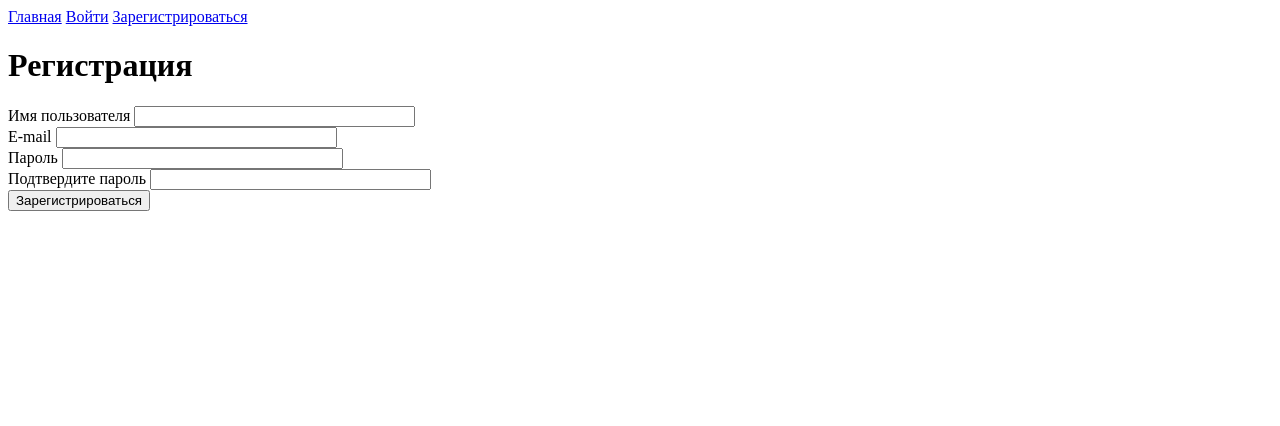
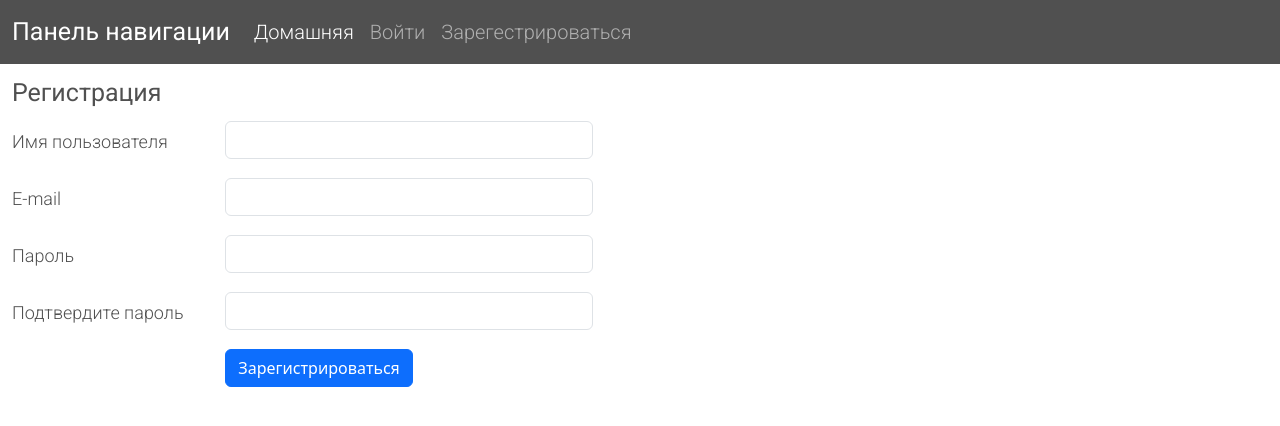
Before and after one commit to RealVegas/Flask_db, a Flask app: page /register in a window 1280 px wide. Shown: the top 426 px of the page. Run offline with Flask 3, Linux system fonts and the light colour scheme.

Commit message:
Все переделал. Все готово

```diff
--- a/app/forms.py
+++ b/app/forms.py
@@ -22,6 +22,15 @@ class RegistrationForm(FlaskForm):
             raise ValidationError('Такая эл. почта уже используется')
 
 
+class UpdateForm(FlaskForm):
+    username = StringField('Изменить имя пользователя', validators=[DataRequired(), Length(min=2, max=35)])
+    email = StringField('Изменить E-mail', validators=[DataRequired(), Email()])
+    password = PasswordField('Введите новый пароль', validators=[DataRequired()])
+    confirm_password = PasswordField('Подтвердите новый пароль', validators=[DataRequired(), EqualTo('password')])
+    submit = SubmitField('Сохранить изменения')
+    not_submit = SubmitField('Отменить изменения')
+
+
 class LoginForm(FlaskForm):
     email = StringField('E-mail', validators=[DataRequired(), Email()])
     password = PasswordField('Пароль', validators=[DataRequired()])
--- a/app/routes.py
+++ b/app/routes.py
@@ -2,18 +2,21 @@ from flask import render_template, request, redirect, url_for, flash
 from flask_login import login_user, logout_user, current_user, login_required
 from app.models import User
 from app import app, db, bcrypt
-from app.forms import RegistrationForm, LoginForm
+from app.forms import RegistrationForm, UpdateForm, LoginForm
+
 
 @app.route('/')
 @app.route('/home')
 def home():
     return render_template('home.html')
 
+
 @app.route('/register', methods=['GET', 'POST'])
 def register():
     if current_user.is_authenticated:
         return redirect(url_for('home'))
     form = RegistrationForm()
+
     if form.validate_on_submit():
         hashed_password = bcrypt.generate_password_hash(form.password.data).decode('utf-8')
         user = User(username=form.username.data, email=form.email.data, password=hashed_password)
@@ -22,6 +25,28 @@ def register():
         flash('Вы успешно зарегистрировались!', 'success')
         return redirect(url_for('login'))
     return render_template('register.html', form=form, title='Register')
+
+
+@app.route('/account', methods=['GET', 'POST'])
+@login_required
+def update_account():
+    form = UpdateForm()
+
+    if request.method == 'POST' and 'not_submit' in request.form:
+        return redirect(url_for('update_account'))
+
+    if form.validate_on_submit():
+        current_user.username = form.username.data
+        current_user.email = form.email.data
+        if form.password.data:
+            hashed_password = bcrypt.generate_password_hash(form.password.data).decode('utf-8')
+            current_user.password = hashed_password
+
+        db.session.commit()
+        flash('Ваш аккаунт был обновлен!', 'success')
+        return redirect(url_for('home'))
+    return render_template('account.html', form=form, title='Update Account')
+
 
 @app.route('/login', methods=['GET', 'POST'])
 def login():
@@ -43,6 +68,7 @@ def logout():
     logout_user()
     return redirect(url_for('home'))
 
+
 @app.route('/account')
 @login_required
 def account():
--- /dev/null
+++ b/app/static/css/styles.css
@@ -0,0 +1,42 @@
+.navbar-brand{
+    font-family: "Roboto", sans-serif;
+    font-size: 25px;
+    font-weight: 400;
+    font-style: normal;
+}
+.nav-link{
+    font-family: "Roboto", sans-serif;
+    font-size: 20px;
+    font-weight: 300;
+    font-style: normal;
+}
+.col-form-label{
+    font-family: "Roboto", sans-serif;
+    font-size: 18px;
+    font-weight: 300;
+    font-style: normal;
+    color: #505050;
+}
+.form-check-label{
+    font-family: "Roboto", sans-serif;
+    font-size: 18px;
+    font-weight: 300;
+    font-style: normal;
+    color: #505050;
+}
+.page-title{
+    margin-top: 10px;
+    margin-bottom: 10px;
+    font-family: "Roboto", sans-serif;
+    font-size: 25px;
+    font-weight: 400;
+    font-style: normal;
+    color: #505050;
+}
+.page-text{
+    font-family: "Roboto", sans-serif;
+    font-size: 18px;
+    font-weight: 400;
+    font-style: normal;
+    color: #505050;
+}
--- a/app/templates/base.html
+++ /dev/null
@@ -1,37 +0,0 @@
-<!DOCTYPE html>
-<html lang="ru">
-<head>
-    <meta charset="UTF-8">
-    <title>
-        {% block title %}
-
-        {% endblock %}
-    </title>
-</head>
-<body>
-
-    <nav>
-        <a href="{{ url_for('home') }}">Главная</a>
-        {% if current_user.is_authenticated %}
-            <a href="{{ url_for('account') }}">Аккаунт</a>
-            <a href="{{ url_for('logout') }}">Выйти</a>
-        {% else %}
-            <a href="{{ url_for('login') }}">Войти</a>
-            <a href="{{ url_for('register') }}">Зарегистрироваться</a>
-        {% endif %}
-    </nav>
-
-    <div>
-        {% with messages = get_flashed_messages(with_categories=true) %}
-            {% if messages %}
-                {% for category, message in messages %}
-                    <div class="{{ category }}">{{ message }}</div>
-                {% endfor %}
-            {% endif %}
-        {% endwith %}
-        {% block content %}{% endblock %}
-    </div>
-
-
-</body>
-</html>
--- /dev/null
+++ b/app/templates/index.html
@@ -0,0 +1,40 @@
+<!DOCTYPE html>
+<html lang="ru">
+<head>
+    <meta charset="UTF-8">
+    <meta name="viewport" content="width=device-width, initial-scale=1">
+    <title>{% block title %}{% endblock %}</title>
+    <link rel="preconnect" href="https://fonts.googleapis.com">
+    <link href="https://fonts.googleapis.com/css2?family=Play:wght@400;700&family=Roboto:ital,wght@0,100;0,300;0,400;0,500;0,700;0,900;1,100;1,300;1,400;1,500;1,700;1,900&display=swap" rel="stylesheet">
+    <link crossorigin="anonymous" href="https://cdn.jsdelivr.net/npm/bootstrap@5.3.3/dist/css/bootstrap.min.css"
+          integrity="sha384-QWTKZyjpPEjISv5WaRU9OFeRpok6YctnYmDr5pNlyT2bRjXh0JMhjY6hW+ALEwIH" rel="stylesheet">
+    <link href="../static/css/styles.css" rel="stylesheet">
+</head>
+<body>
+    <nav class="navbar navbar-expand-sm" style="background-color: #505050;" data-bs-theme="dark">
+        <div class="container-fluid">
+            <a class="navbar-brand" href="#">Панель навигации</a>
+            <button class="navbar-toggler" type="button" data-bs-toggle="collapse" data-bs-target="#navbarNavAltMarkup" aria-controls="navbarNavAltMarkup" aria-expanded="false" aria-label="Переключатель навигации">
+                <span class="navbar-toggler-icon"></span>
+            </button>
+            <div class="collapse navbar-collapse" id="navbarNavAltMarkup">
+                <div class="navbar-nav">
+                    <a class="nav-link active" aria-current="page" href="{{url_for('home')}}">Домашняя</a>
+                    {% if current_user.is_authenticated %}
+                        <a class="nav-link" href="{{url_for('account')}}">Аккаунт</a>
+                        <a class="nav-link" href="{{url_for('logout')}}">Выйти</a>
+                    {% else %}
+                        <a class="nav-link" href="{{url_for('login')}}">Войти</a>
+                        <a class="nav-link" href="{{url_for('register')}}">Зарегестрироваться</a>
+                    {% endif %}
+                </div>
+            </div>
+        </div>
+    </nav>
+    <div class="container-fluid">
+        {% block content %}{% endblock %}
+    </div>
+    <script crossorigin="anonymous" src="https://cdn.jsdelivr.net/npm/bootstrap@5.3.3/dist/js/bootstrap.bundle.min.js"
+            integrity="sha384-YvpcrYf0tY3lHB60NNkmXc5s9fDVZLESaAA55NDzOxhy9GkcIdslK1eN7N6jIeHz"></script>
+</body>
+</html>
--- a/app/templates/register.html
+++ b/app/templates/register.html
@@ -1,33 +1,39 @@
-{% extends "base.html" %}
+{% extends "index.html" %}
 
-{% block title %}
-Регистрация
-{% endblock %}
+{% block title %}Регистрация{% endblock %}
 
 {% block content %}
-<h1>Регистрация</h1>
+<p class="page-title">Регистрация</p>
 <form method="post" action="{{ url_for('register') }}">
-        {{ form.hidden_tag() }}
-        <div>
-            {{ form.username.label }}
-            {{ form.username(size=32) }}
+    {{ form.hidden_tag() }}
+    <div class="mb-3 row">
+        {{ form.username.label(for="username", class="col-sm-2 col-form-label") }}
+        <div class="col-sm-auto">
+            {{ form.username(class="form-control", id="username", size=32) }}
         </div>
-        <div>
-            {{ form.email.label }}
-            {{ form.email(size=32) }}
+    </div>
+    <div class="mb-3 row">
+        {{ form.email.label(for="email", class="col-sm-2 col-form-label") }}
+        <div class="col-sm-auto">
+            {{ form.email(class="form-control", id="email", size=32) }}
         </div>
-        <div>
-            {{ form.password.label }}
-            {{ form.password(size=32) }}
+    </div>
+    <div class="mb-3 row">
+        {{ form.password.label(for="password", class="col-sm-2 col-form-label") }}
+        <div class="col-sm-auto">
+            {{ form.password(class="form-control", id="password", size=32) }}
         </div>
-        <div>
-            {{ form.confirm_password.label }}
-            {{ form.confirm_password(size=32) }}
+    </div>
+    <div class="mb-3 row">
+        {{ form.confirm_password.label(for="confirm_password", class="col-sm-2 col-form-label") }}
+        <div class="col-sm-auto">
+            {{ form.confirm_password(class="form-control", id="confirm_password", size=32) }}
         </div>
-        <div>
-            {{ form.submit() }}
+    </div>
+    <div class="mb-3 row">
+        <div class="col-sm-10 offset-sm-2">
+            {{ form.submit(class="btn btn-primary") }}
         </div>
-
+    </div>
 </form>
-
 {% endblock %}
--- a/create_db.py
+++ b/create_db.py
@@ -1,4 +1,5 @@
 from app import db, app
+from app.models import User  # noqa: F401
 
 with app.app_context():
     inspector = db.inspect(db.engine)
```
Also changed, not shown: app/templates/account.html (+36 -2 lines), app/templates/home.html (+5 -5 lines), app/templates/login.html (+24 -16 lines), 1 other file.
